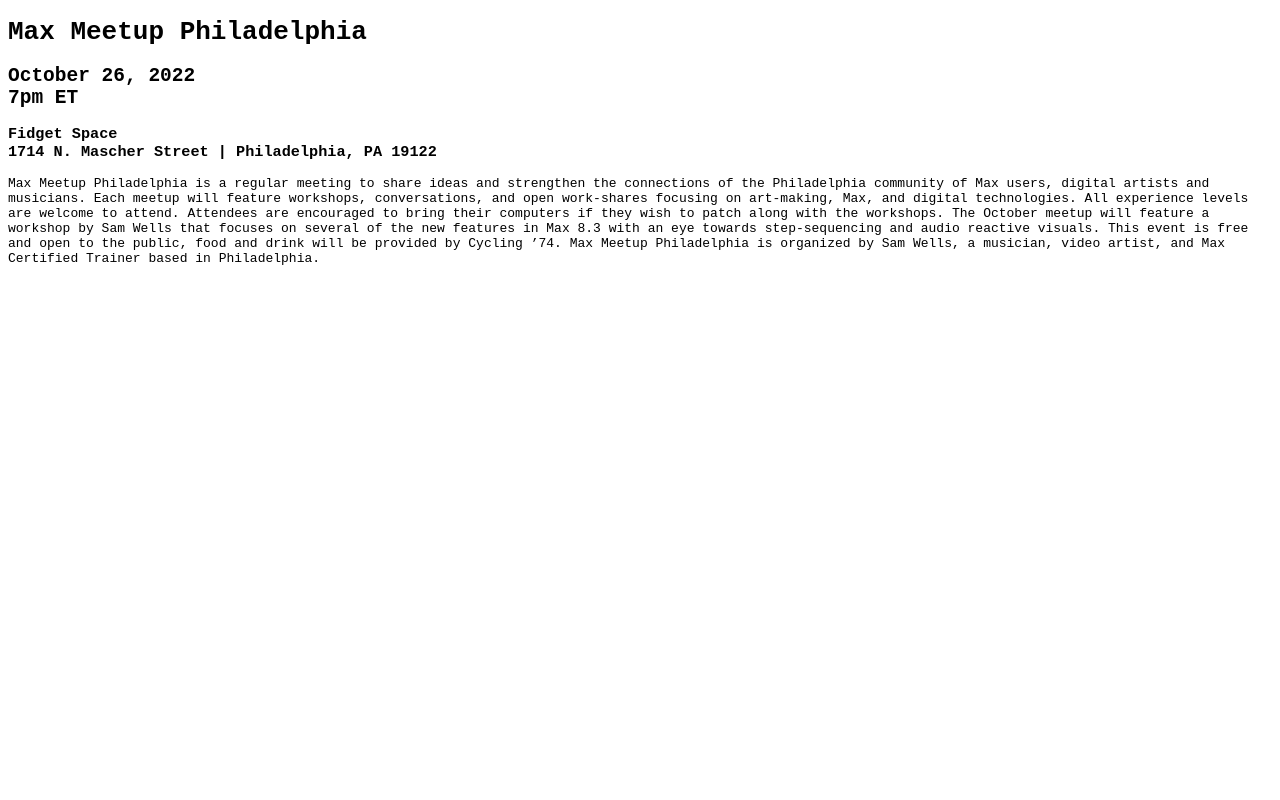
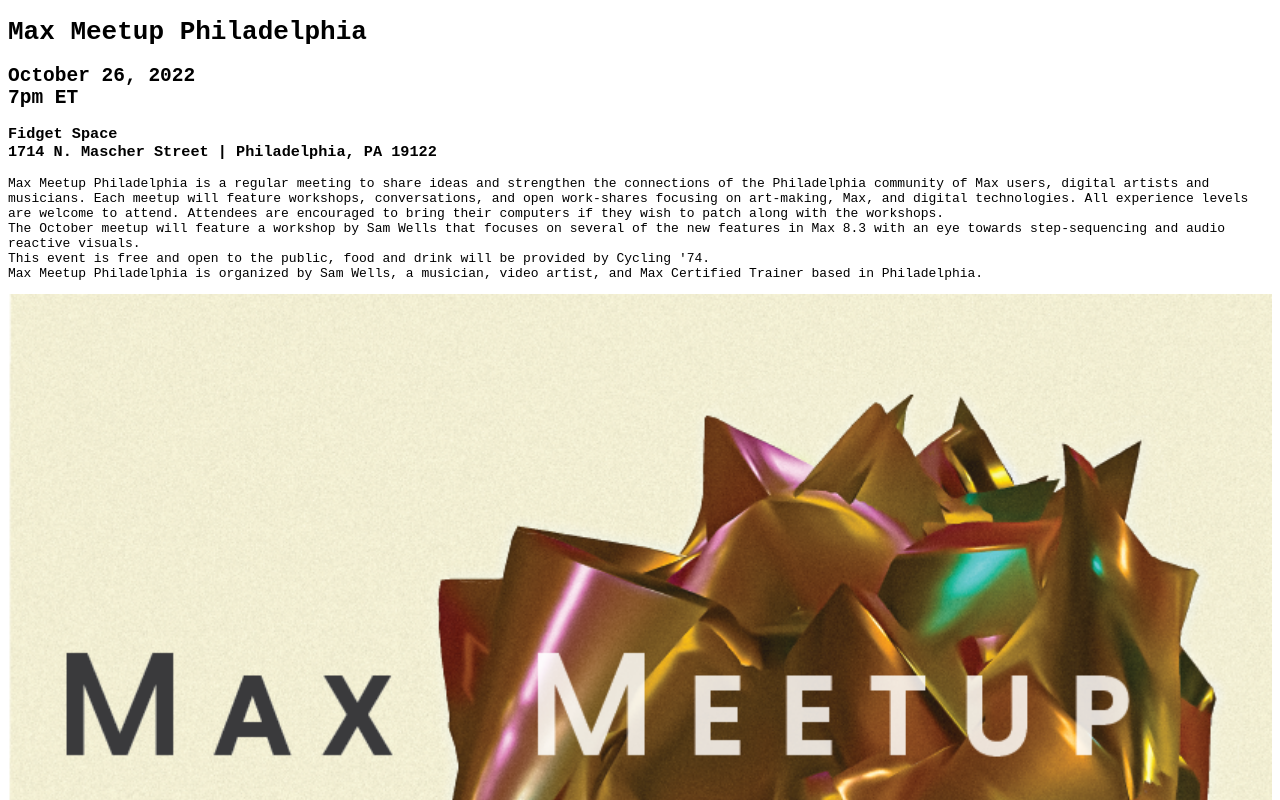
Before and after one commit to MaxMeetupPHL/maxmeetupphl.github.io, a plain HTML site: page index.html in a window 1280 px wide. Shown: the top 800 px of the page. Drawn offline with Linux system fonts and the light colour scheme.

Commit message:
image added

```diff
--- a/index.html
+++ b/index.html
@@ -28,16 +28,17 @@
         Max Meetup Philadelphia is a regular meeting to share ideas and strengthen the connections of the Philadelphia
         community of Max users, digital artists and musicians. Each meetup will feature workshops, conversations, and
         open work-shares focusing on art-making, Max, and digital technologies. All experience levels are welcome to
-        attend. Attendees are encouraged to bring their computers if they wish to patch along with the workshops.
+        attend. Attendees are encouraged to bring their computers if they wish to patch along with the workshops.<br>
 
         The October meetup will feature a workshop by Sam Wells that focuses on several of the new features in Max 8.3
-        with an eye towards step-sequencing and audio reactive visuals.
+        with an eye towards step-sequencing and audio reactive visuals.<br>
 
-        This event is free and open to the public, food and drink will be provided by Cycling ’74.
+        This event is free and open to the public, food and drink will be provided by Cycling '74.<br>
 
         Max Meetup Philadelphia is organized by Sam Wells, a musician, video artist, and Max Certified Trainer based in
         Philadelphia.
     </p>
+    <img src="media/img/oct_graphic.png" width="100%">
 </body>
 
 </html>
```
Also changed, not shown: media/img/oct_graphic.png (added), 2 other files.
